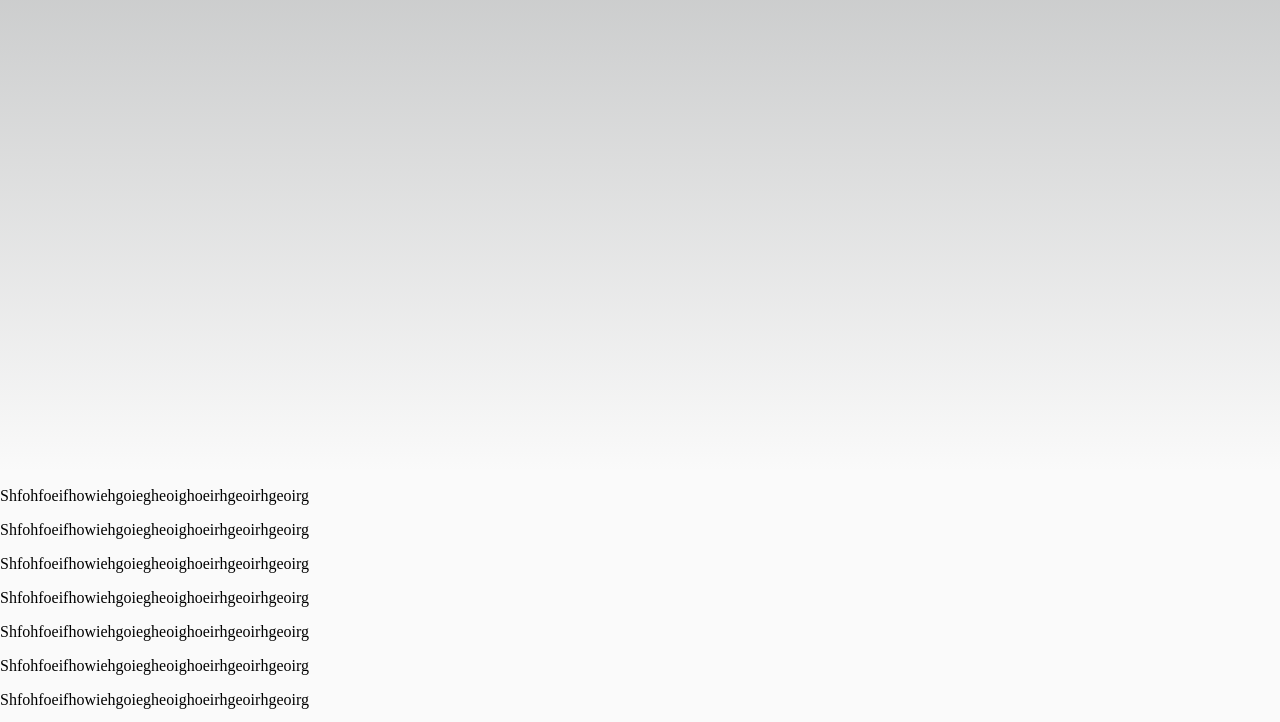
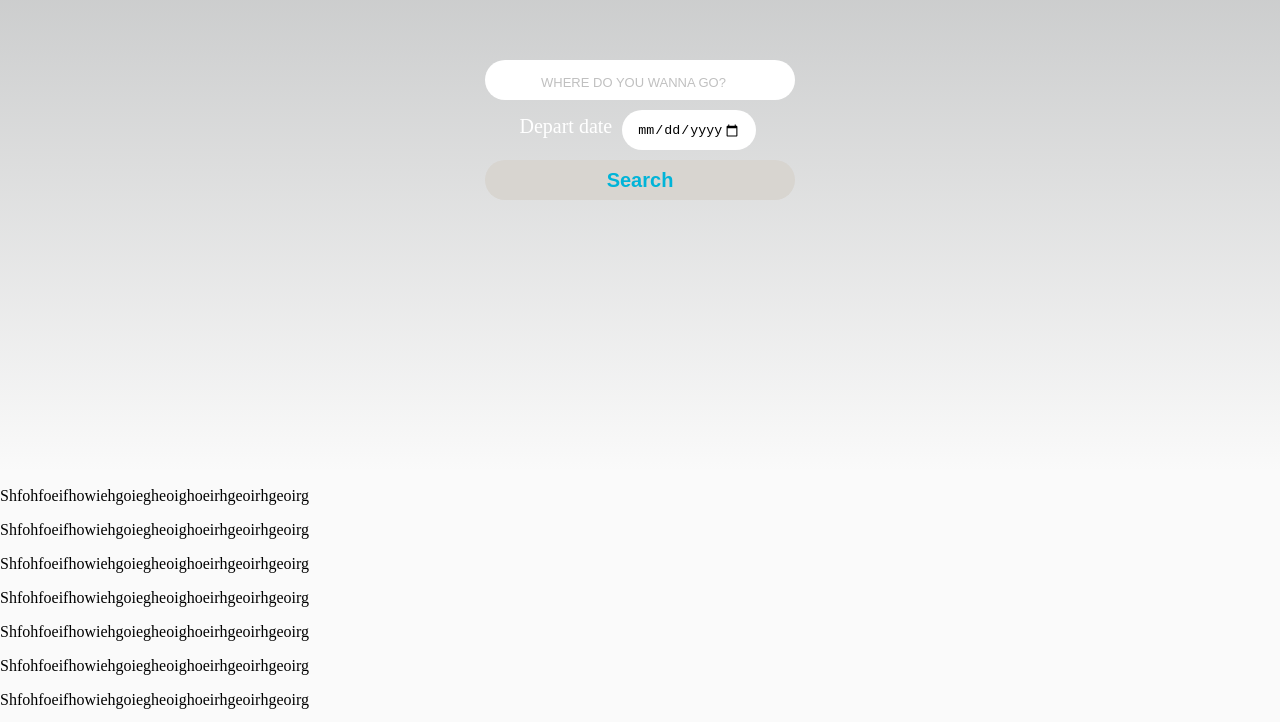
Before and after one commit to DianaMukaliyeva/travel-planner, a website built with webpack: page src/client/html/index.html in a window 1280 px wide. Shown: the part 348-1070 px from the top of the page. Built offline with nearby package versions, Linux system fonts and the light colour scheme.

Commit message:
Style: implement form style

```diff
--- a/src/client/html/index.html
+++ b/src/client/html/index.html
@@ -21,6 +21,9 @@
             <h1>Welcome to Travel App</h1>
             <form onsubmit="return Client.handleSubmit(event)">
                 <input type="search" placeholder="WHERE DO YOU WANNA GO?">
+                <label>Depart date
+                    <input type="date" id="start" name="trip-start" min="2018-01-01" max="2035-12-31" placeholder="start date">
+                </label>
                 <input type="submit" value="Search"  onclick="return Client.handleSubmit(event)">
             </form>
         </section>
@@ -43,7 +46,6 @@
         </section>
     </main>
     <footer id="footer">
-        <div>Icons made by <a href="https://www.flaticon.com/authors/freepik" title="Freepik">Freepik</a> from <a href="https://www.flaticon.com/" title="Flaticon">www.flaticon.com</a></div>
     </footer>
 </body>
 </html>
--- a/src/client/styles/main.scss
+++ b/src/client/styles/main.scss
@@ -21,42 +21,49 @@ body {
     height: 95vh;
     display: flex;
     flex-direction: column;
-    justify-content: space-around;
+    // justify-content: space-around;
     align-items: center;
     color: white;
     h1 {
         font-family: 'Dancing Script', cursive;
-        font-size: 40px;
+        font-size: 38px;
         text-align: center;
+        padding: 9vh 0;
     }
 }
 
 form {
     padding-bottom: 200px;
-    width: 100%;
+    width: 20em;
     text-align: center;
+    display: flex;
+    flex-direction: column;
+    label {
+        font-size: 20px;
+    }
+    input {
+        outline: none;
+        height: 40px;
+        border: none;
+        border-radius: 25px;
+        margin: 5px;
+        text-align: center;
+    }
     input[type=search] {
-        width: 90%;
-        text-align: center;
-        height: 40px;
-        border-radius: 25px;
-        border: none;
-        outline: none;
-        padding-right: 24%;
+        // width: 90%;
+        // padding-right: 24%;
         font-size: 20px;
+    }
+    input[type=date] {
+        padding: 0px 15px;
     }
     input[type="submit"] {
         font-size: 20px;
         font-weight: bold;
-        border-radius: 25px;
-        border: none;
-        margin-left: -25%;
-        height: 40px;
-        width: 25%;
-        outline: none;
+        // margin-left: -25%;
+        // width: 25%;
         color: #00b4d8;
-        outline: 0;
-        background-color: whitesmoke;
+        background-color: rgb(216, 213, 208);
         cursor: pointer;
     }
     input::placeholder {
@@ -71,10 +78,6 @@ form {
     .search h1 {
         font-size: 70px;
     }
-    form {
-        padding-bottom: 500px;
-        width: 50%;
-    }
 }
 
 /* Large Screens */
@@ -82,8 +85,4 @@ form {
     .search h1 {
         font-size: 70px;
     }
-    form {
-        padding-bottom: 500px;
-        width: 35%;
-    }
 }
```
